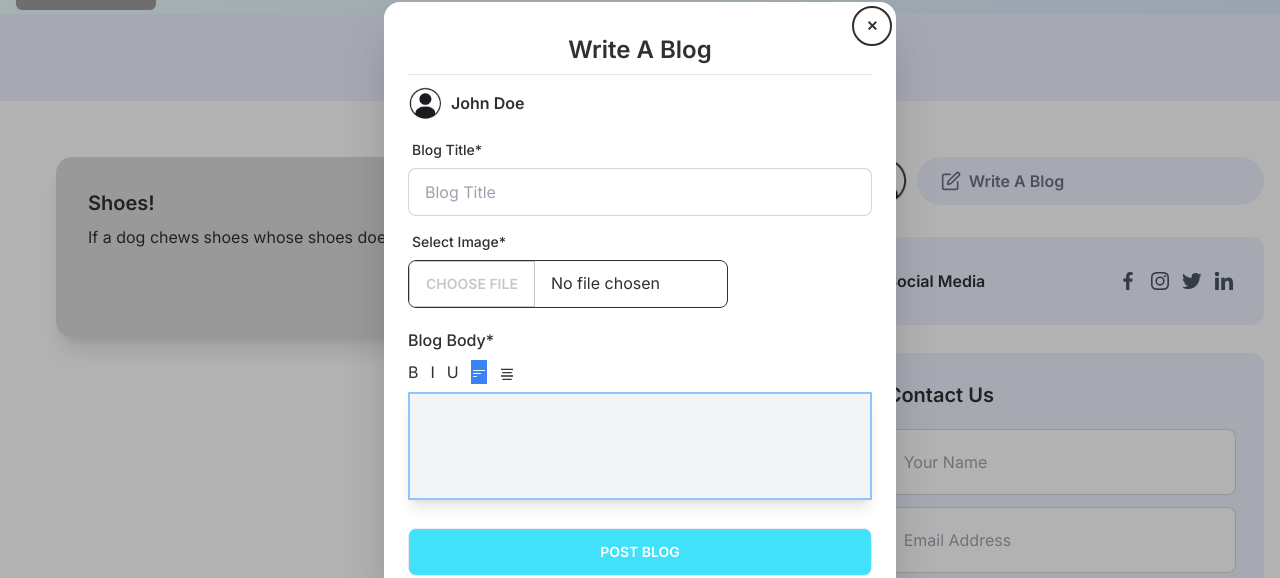
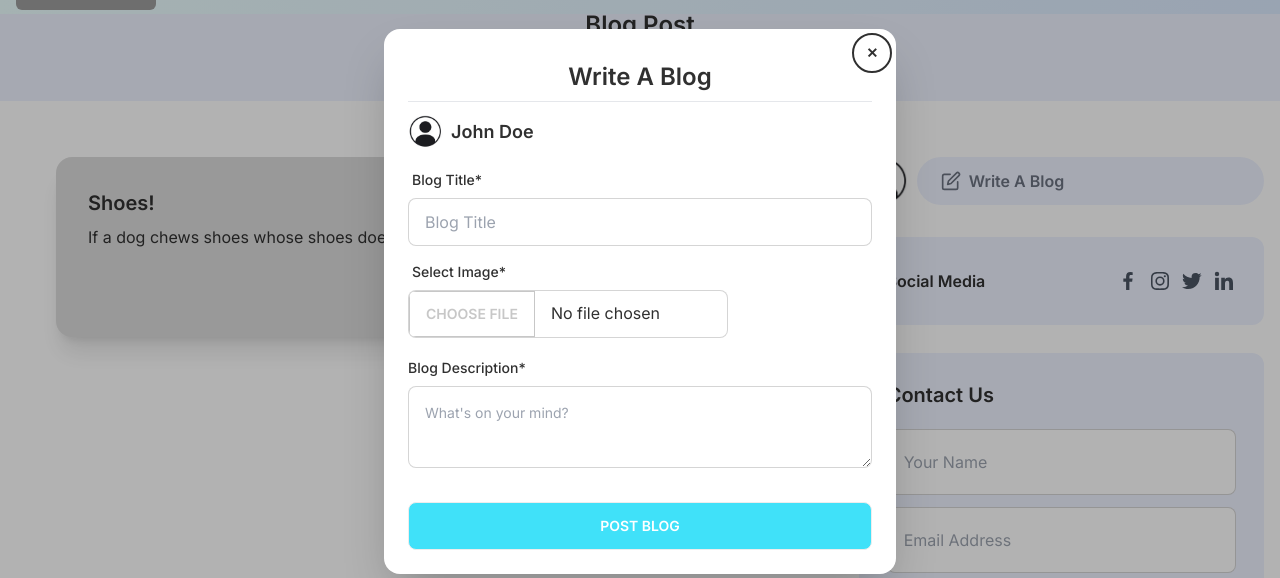
Before and after one commit to Galib24/JobLinker, a Next.js app: page /blogs in a window 1280 px wide. Both pictures are taken after a click on the element "Write A Blog". Shown: the part 99-677 px from the top of the page. Built offline with nearby package versions, Linux system fonts and the light colour scheme; no server answers; the database is empty; grey boxes are pictures that could not be loaded.

Commit message:
add text area in blog modal

```diff
--- a/src/app/(with-navbar)/blogs/page.js
+++ b/src/app/(with-navbar)/blogs/page.js
@@ -2,9 +2,7 @@
 import BannerComponent from "@/components/Shared/BannerComponent/BannerComponent";
 import { AuthContext } from "@/provider/AuthProvider";
 import Image from "next/image";
-import { useContext, useState } from "react";
-import { BsFilterLeft } from "react-icons/bs";
-import { RiAlignCenter } from "react-icons/ri";
+import { useContext } from "react";
 import defaultImg from "@/asserts/profile.png";
 import { BiLogoFacebook, BiLogoInstagram, BiLogoLinkedin, BiLogoTwitter } from "react-icons/bi";
 import { FiEdit } from "react-icons/fi";
@@ -12,28 +10,7 @@ import { FiEdit } from "react-icons/fi";
 
 
 const BlogsPage = () => {
-    const { user } = useContext(AuthContext)
-    const [content, setContent] = useState('');
-    const [isBold, setIsBold] = useState(false);
-    const [isItalic, setIsItalic] = useState(false);
-    const [isUnderline, setIsUnderline] = useState(false);
-    const [alignment, setAlignment] = useState('left');
-
-    const handleBoldClick = () => {
-        setIsBold(!isBold);
-    };
-
-    const handleItalicClick = () => {
-        setIsItalic(!isItalic);
-    };
-
-    const handleUnderlineClick = () => {
-        setIsUnderline(!isUnderline);
-    };
-
-    const handleAlignmentClick = (alignmentType) => {
-        setAlignment(alignmentType);
-    };
+    const { user } = useContext(AuthContext);
     return (
         <div>
             <div>
@@ -128,8 +105,8 @@ const BlogsPage = () => {
                             <form method="dialog">
                                 {/* if there is a button in form, it will close the modal */}
                                 <button className="btn btn-sm btn-circle btn-ghost absolute right-2 top-2">✕</button>
-                            </form>
-                            {/* text editor */}
+
+                                {/* text area */}
                                 <h2 className='text-2xl text-center font-semibold my-2'>Write A Blog</h2>
                                 <hr />
                                 <div>
@@ -143,7 +120,7 @@ const BlogsPage = () => {
                                             alt=''
                                         />
 
-                                    <p className="font-semibold">{user?.displayName || "John Doe"}</p>
+                                        <p className="font-semibold text-lg my-1">{user?.displayName || "John Doe"}</p>
 
                                     </div>
                                     {/* img name */}
@@ -163,65 +140,24 @@ const BlogsPage = () => {
                                             <span className="label-text font-medium">Select Image*</span>
 
                                         </label>
-                                    <input type="file" className="file-input file-input-bordered file-input-primary w-full" />
+                                        <input type="file" className="file-input file-input-bordered w-full" />
 
                                     </div>
                                 </div>
-                            {/* text editor */}
+                                {/* text area */}
                                 <div className='mt-5'>
-                                <h2 className="font-medium">Blog Body*</h2>
+                                    <h2 className="font-medium label-text">Blog Description*</h2>
                                 </div>
                                 <div className="my-2">
-                                <div className="mb-2">
-                                    <button
-                                        className={`mr-3 ${isBold ? 'font-bold' : ''} `}
-                                        onClick={handleBoldClick}
-                                    >
-
-                                        B
-                                    </button>
-                                    <button
-                                        className={`mr-3 ${isItalic ? 'italic' : ''}`}
-                                        onClick={handleItalicClick}
-                                    >
-                                        I
-                                    </button>
-                                    <button
-                                        className={`mr-3 ${isUnderline ? 'underline' : ''
-                                            }`}
-                                        onClick={handleUnderlineClick}
-                                    >
-                                        U
-                                    </button>
-                                    <button
-                                        className={`mr-3 ${alignment === 'left' ? 'bg-blue-500 text-white' : ''
-                                            }`}
-                                        onClick={() => handleAlignmentClick('left')}
-                                    >
-                                        <BsFilterLeft />
-                                    </button>
-                                    <button
-                                        className={`mr-3 ${alignment === 'center' ? 'bg-blue-500 text-white' : ''
-                                            }`}
-                                        onClick={() => handleAlignmentClick('center')}
-                                    >
-                                        <RiAlignCenter />
-                                    </button>
+                                    <textarea placeholder="What's on your mind?" className="textarea textarea-bordered textarea-md w-full" ></textarea>
                                 </div>
-                                <div
-                                    contentEditable
-                                    className={`border-2 border-blue-300 px-5 py-10 shadow-lg bg-gray-100 ${isBold ? 'font-bold' : ''} ${isItalic ? 'italic' : ''
-                                        } ${isUnderline ? 'underline' : ''} text-${alignment}`}
-                                    onInput={(e) => setContent(e.target.innerHTML)}
-                                ></div>
-                            </div>
-                            {/* text editor */}
+                                {/* text area */}
                                 {/* button */}
                                 <div className='text-center w-full'>
                                     <button className='btn w-full bg-[#40e1f9] rounded-lg text-white hover:bg-transparent hover:text-[#40e1f9] hover:font-extrabold hover:border-y-2 hover:border-x-2 hover:border-[#40e1f9] ease-out duration-300 mt-5'>Post Blog</button>
                                 </div>
 
-                            {/* text editor */}
+                            </form>
                         </div>
                     </dialog>
                 </div>
```
Lines whose indentation alone changed are shown as unchanged.
